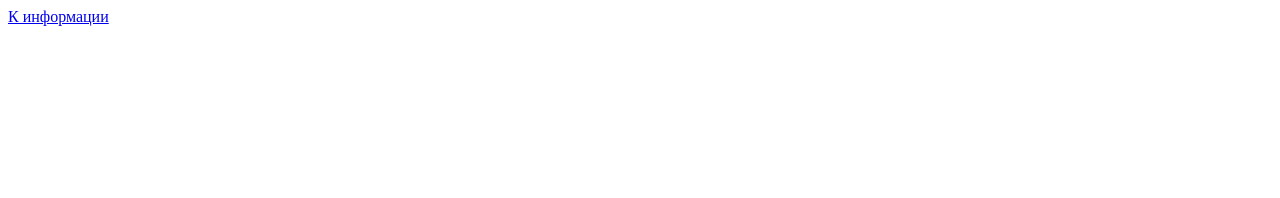
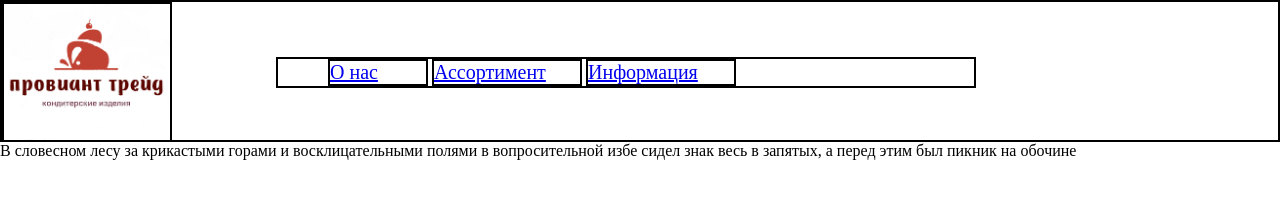
Before and after one commit to Oleg-Grynko/web, a plain HTML site: page src/index.html in a window 1280 px wide. Drawn offline with Linux system fonts and the light colour scheme.

Commit message:
разработка лого и первой строки

```diff
--- /dev/null
+++ b/src/css/reset.css
@@ -0,0 +1,19 @@
+html, body, div, span, applet, object, iframe,
+h1, h2, h3, h4, h5, h6, p, blockquote, pre,
+a, abbr, acronym, address, big, cite, code,
+del, dfn, em, img, ins, kbd, q, s, samp,
+small, strike, strong, sub, sup, tt, var,
+b, u, i, center,
+dl, dt, dd, ol, ul, li,
+fieldset, form, label, legend,
+table, caption, tbody, tfoot, thead, tr, th, td,
+article, aside, canvas, details, embed,
+figure, figcaption, footer, header, hgroup,
+menu, nav, output, ruby, section, summary,
+time, mark, audio, video {
+	margin: 0;
+	padding: 0;
+	border: 0;
+	font-size: 100%;
+	font: inherit;
+	vertical-align: baseline;
--- a/src/css/style.css
+++ b/src/css/style.css
@@ -1,3 +1,51 @@
-.box {
+@import url(''); /*зависимость, файл css*/
+* {
+	box-sizing: border-box;
+}
+
+.one-block {
+	background-color:;
+	width: 100%;
+	height: 142px;
+	border: 2px solid black;
+}
+.block-1 {
+	border: 2px solid black;
+	width: 700px;
+	margin-left: 100px;
+}
+.logo, .block-1 {
+	border: 2px solid black;
+	display: inline-block;
+	vertical-align: middle;
+}
+
+
+
+.o-nas {
+	margin-left: 50px;
+	border: 2px solid #000;
+	display: inline-block;
+	height: px;
+	width: 100px;
+	font-size: 20px;
+	padding-top: px;
+
 
 }
+.assortiment {
+	border: 2px solid #000;
+	display: inline-block;
+	height: px;
+	width: 150px;
+	font-size: 20px;
+	padding: px;
+}
+.inform {
+	border: 2px solid #000;
+	display: inline-block;
+	height: px;
+	width: 150px;
+	font-size: 20px;
+
+}
--- a/src/index.html
+++ b/src/index.html
@@ -3,15 +3,27 @@
 <head>
 	<meta charset="UTF-8">
 	<meta name="viewport" content="width=device-width, initial-scale=1.0">
-	<meta keywords="кондитерские изделия, печенье, пирожные
+	<meta keywords="кондитерские изделия, печенье, пирожные,
 	пряники, вафли, эклеры, сочники, сладости, булочки">
 	<title>Продажа кондитерских изделий</title>
 
-	<link rel= "icon" type="image/x-icon" href="img/cupcake128 (1).ico">
+	<link rel= "icon" type="image/x-icon" href="img/u_ajax — копия.u_ajax_2.png">
+	<link rel="stylesheet" href="css/reset.css">
 	<link rel="stylesheet" href= "css/style.css">
 </head>
 <body>
-	<div class="box"></div>
-	<a href="info.html">К информации</a>
+    <div class= "one-block">
+        <img class="logo" src="img/u_ajax.png" width="170" height="140" alt="logo">
+        <div class="block-1">
+	        <a class="o-nas" href="o_nas.html">О нас</a>
+	        <a class="assortiment" href="assortiment.html"
+	        >Ассортимент</a>
+	        <a class="inform" href="inf.html">Информация</a>
+	    </div>
+    </div>
+	<div class="block-2">
+		<p class="one">В словесном лесу за крикастыми горами и восклицательными полями в вопросительной избе сидел знак весь в запятых, а перед этим был пикник на обочине</p>
+	</div>
+
 </body>
 </html>
```
Also changed, not shown: src/assortiment.html (added, +11 -0 lines), src/inf.html (added, +11 -0 lines), src/o_nas.html (added, +11 -0 lines), src/img/u_ajax — копия.png (added), src/img/u_ajax.png (added), src/img/u_ajax_2.png (added).
